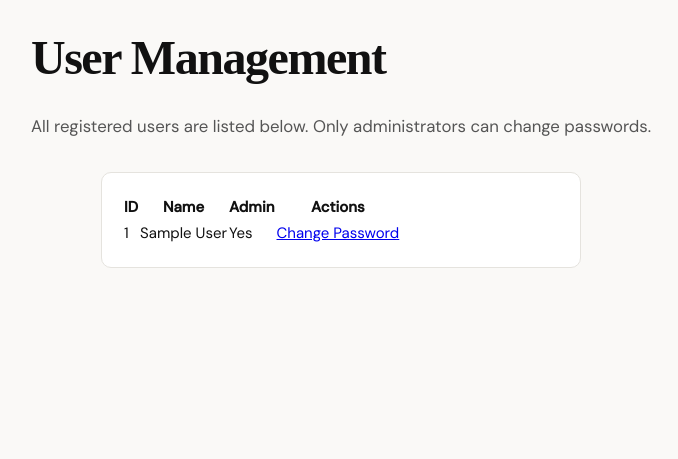
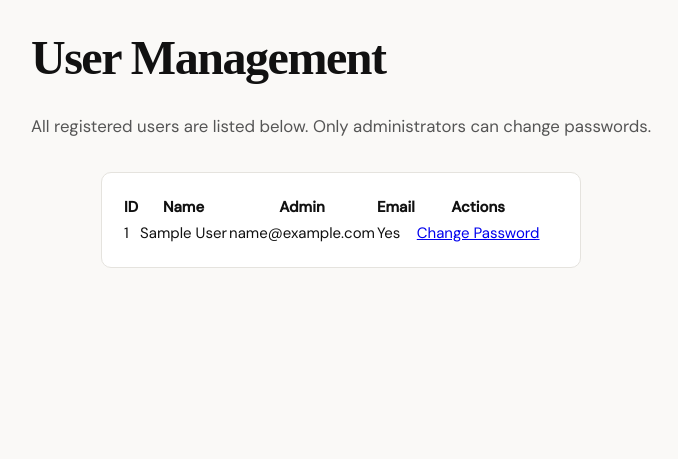
Before and after one commit to radufabian9794-glitch/SimpleWeb, a Flask app: page /admin/users in a window 1280 px wide. Shown: the part 155-614 px from the top of the page, without its empty margins (299-977 px from the left). Run offline with Flask 3, Linux system fonts and the light colour scheme; the visitor is signed in with stand-in values (Sample User, id 1); tables that the repository leaves empty hold one stand-in row (values such as "Sample post"); some web fonts are replaced.

Commit message:
added email column

```diff
--- a/templates/admin_users.html
+++ b/templates/admin_users.html
@@ -19,6 +19,7 @@
             <th>ID</th>
             <th>Name</th>
             <th>Admin</th>
+            <th>Email</th>
             <th>Actions</th>
           </tr>
         </thead>
@@ -27,6 +28,7 @@
             <tr>
               <td>{{ user.id }}</td>
               <td>{{ user.name }}</td>
+              <td>{{ user.email }}</td>
               <td>{{ 'Yes' if user.admin == 1 else 'No' }}</td>
               <td>
                 <a href="{{ url_for('admin_user_change_password', user_id=user.id) }}" class="btn-secondary">Change Password</a>
```
